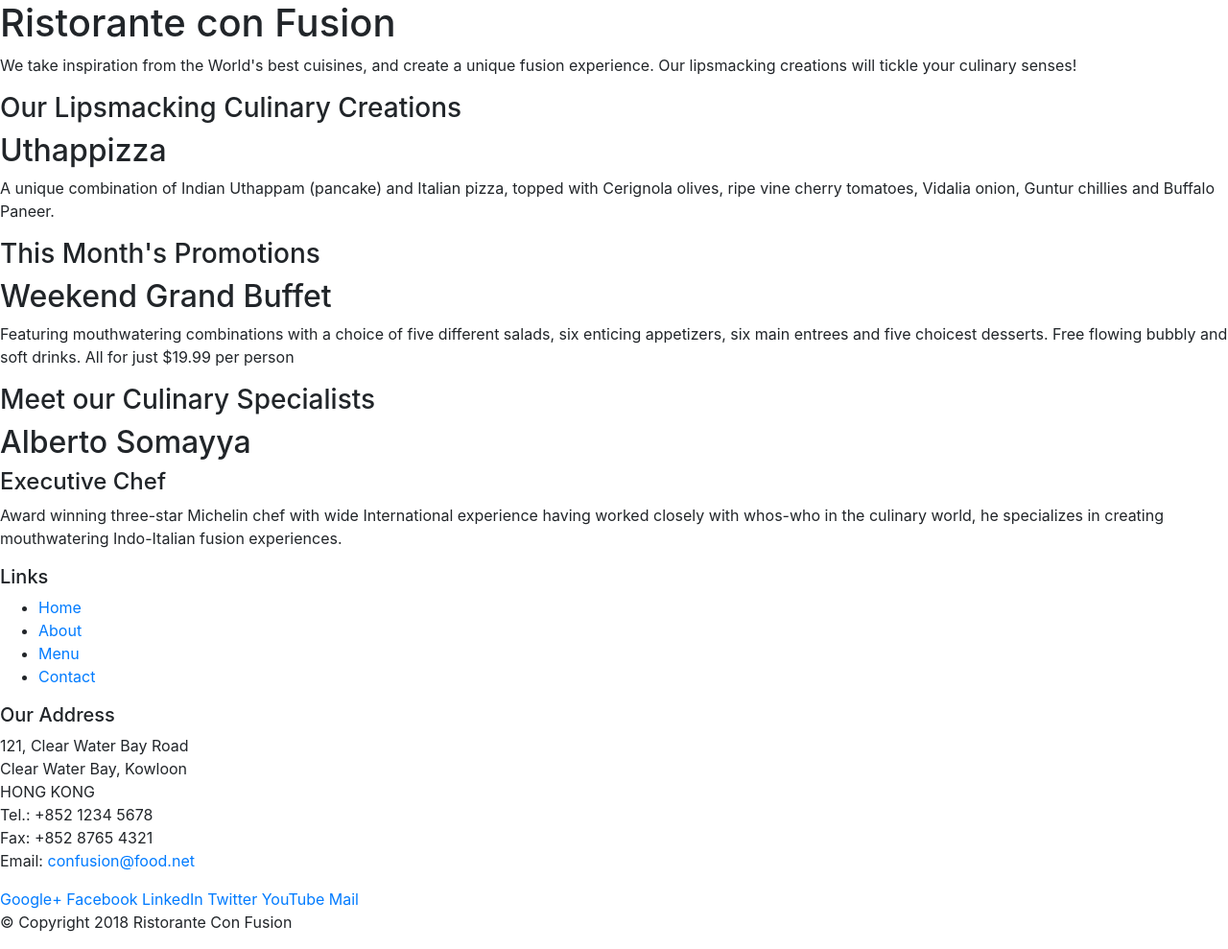
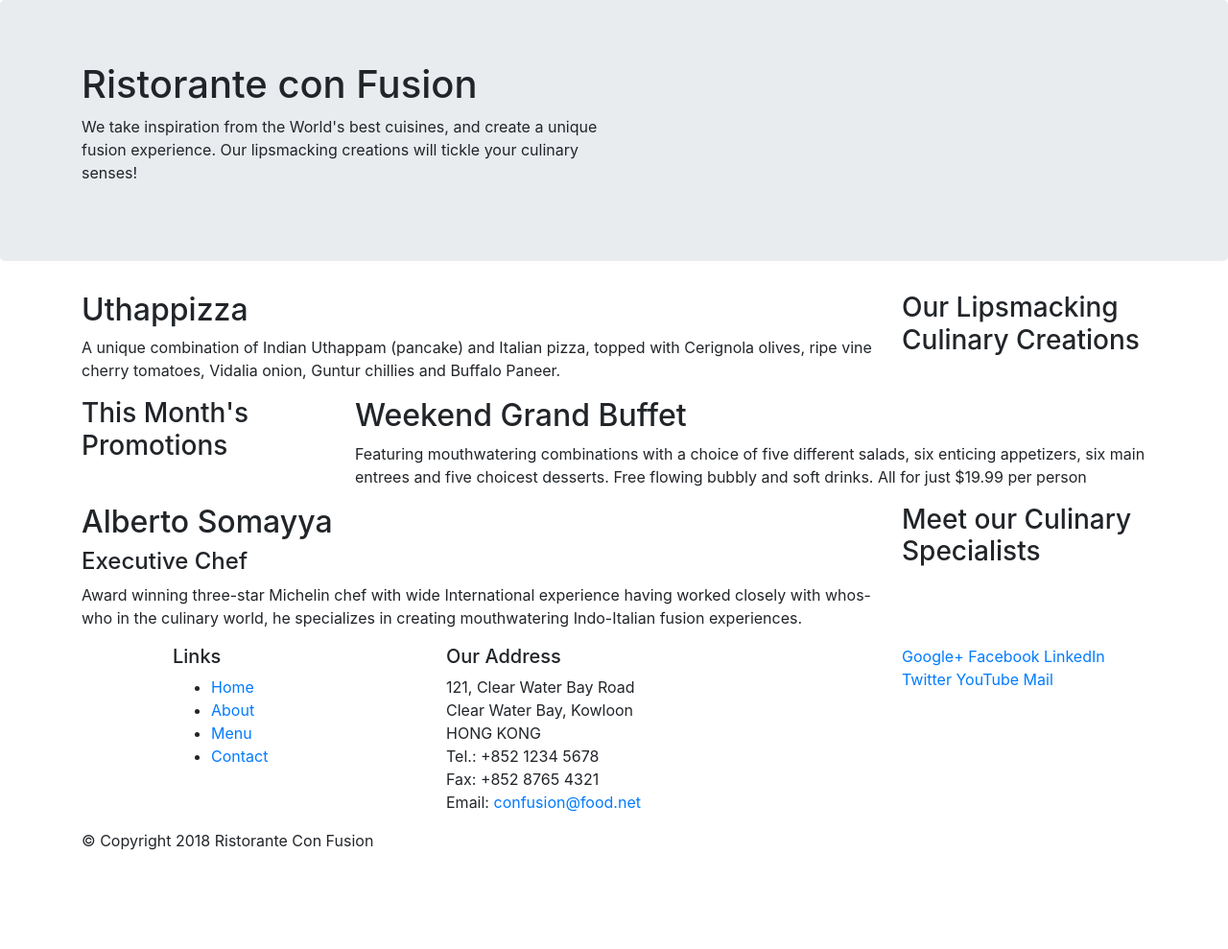
Before and after one commit to JunHoang/Bootstrap, a website: page index.html in a window 1280 px wide. Shown: the whole page at 96% size. After the commit the page ends 904 px from the top, so only its background shows below. Drawn offline with nearby package versions, Linux system fonts and the light colour scheme.

Commit message:
Bootstrap Grid Part 1

```diff
--- a/index.html
+++ b/index.html
@@ -1,7 +1,7 @@
 <!DOCTYPE html>
 <html lang="en">
 
-<head>
+<head >
       <!-- Required meta tags always come first -->
       <meta charset="utf-8">
       <meta name="viewport" content="width=device-width, initial-scale=1, shrink-to-fit=no">
@@ -15,46 +15,46 @@
 
 <body>
 
-    <header>
-        <div>
-            <div>
-                <div>
+    <header class="jumbotron">
+        <div class="container">
+            <div class="row">
+                <div class="col-12 col-sm-6">
                     <h1>Ristorante con Fusion</h1>
                     <p>We take inspiration from the World's best cuisines, and create a unique fusion experience. Our lipsmacking creations will tickle your culinary senses!</p>
                 </div>
-                <div>
+                <div class="col-12 col-sm">
                 </div>
             </div>
         </div>
     </header>
 
-    <div>
-        <div>
-            <div>
+    <div class="container">
+        <div class="row">
+            <div class="col-12 col-sm-4 order-sm-last col-md-3">
                 <h3>Our Lipsmacking Culinary Creations</h3>
             </div>
-            <div>
+            <div class="col col-sm order-sm-first col-md">
                 <h2>Uthappizza</h2>
                 <p>A unique combination of Indian Uthappam (pancake) and Italian pizza, topped with Cerignola olives, ripe vine cherry tomatoes, Vidalia onion, Guntur chillies and Buffalo Paneer.</p>
             </div>
         </div>
 
 
-        <div>
-            <div>
+        <div class="row">
+            <div class="col-12 col-sm-4 col-md-3">
                 <h3>This Month's Promotions</h3>
             </div>
-            <div>
+            <div class="col col-sm col-md">
                 <h2>Weekend Grand Buffet</h2>
                 <p>Featuring mouthwatering combinations with a choice of five different salads, six enticing appetizers, six main entrees and five choicest desserts. Free flowing bubbly and soft drinks. All for just $19.99 per person </p>
             </div>
         </div>
 
-        <div>
-            <div>
+        <div class="row">
+            <div class="col-12 col-sm-4 order-sm-last col-md-3">
                 <h3>Meet our Culinary Specialists</h3>
             </div>
-            <div>
+            <div class="col col-sm order-sm-first col-md">
                 <h2>Alberto Somayya</h2>
                 <h4>Executive Chef</h4>
                 <p>Award winning three-star Michelin chef with wide International experience having worked closely with whos-who in the culinary world, he specializes in creating mouthwatering Indo-Italian fusion experiences. </p>
@@ -63,9 +63,9 @@
     </div>
 
     <footer>
-        <div>
-            <div>
-                <div>
+        <div class="container">
+            <div class="row">
+                <div class="col-4 offset-1 col-sm-3">
                     <h5>Links</h5>
                     <ul>
                         <li><a href="#">Home</a></li>
@@ -74,7 +74,7 @@
                         <li><a href="#">Contact</a></li>
                     </ul>
                 </div>
-                <div>
+                <div class="col-7 col-sm-5">
                     <h5>Our Address</h5>
                     <address>
 		              121, Clear Water Bay Road<br>
@@ -85,7 +85,7 @@
 		              Email: <a href="mailto:confusion@food.net">confusion@food.net</a>
 		           </address>
                 </div>
-                <div>
+                <div class="col-12 col-sm-3">
                     <div>
                         <a href="http://google.com/+">Google+</a>
                         <a href="http://www.facebook.com/profile.php?id=">Facebook</a>
@@ -96,8 +96,8 @@
                     </div>
                 </div>
            </div>
-           <div>
-                <div>
+           <div class="row">
+                <div class="col-auto">
                     <p>© Copyright 2018 Ristorante Con Fusion</p>
                 </div>
            </div>
```
